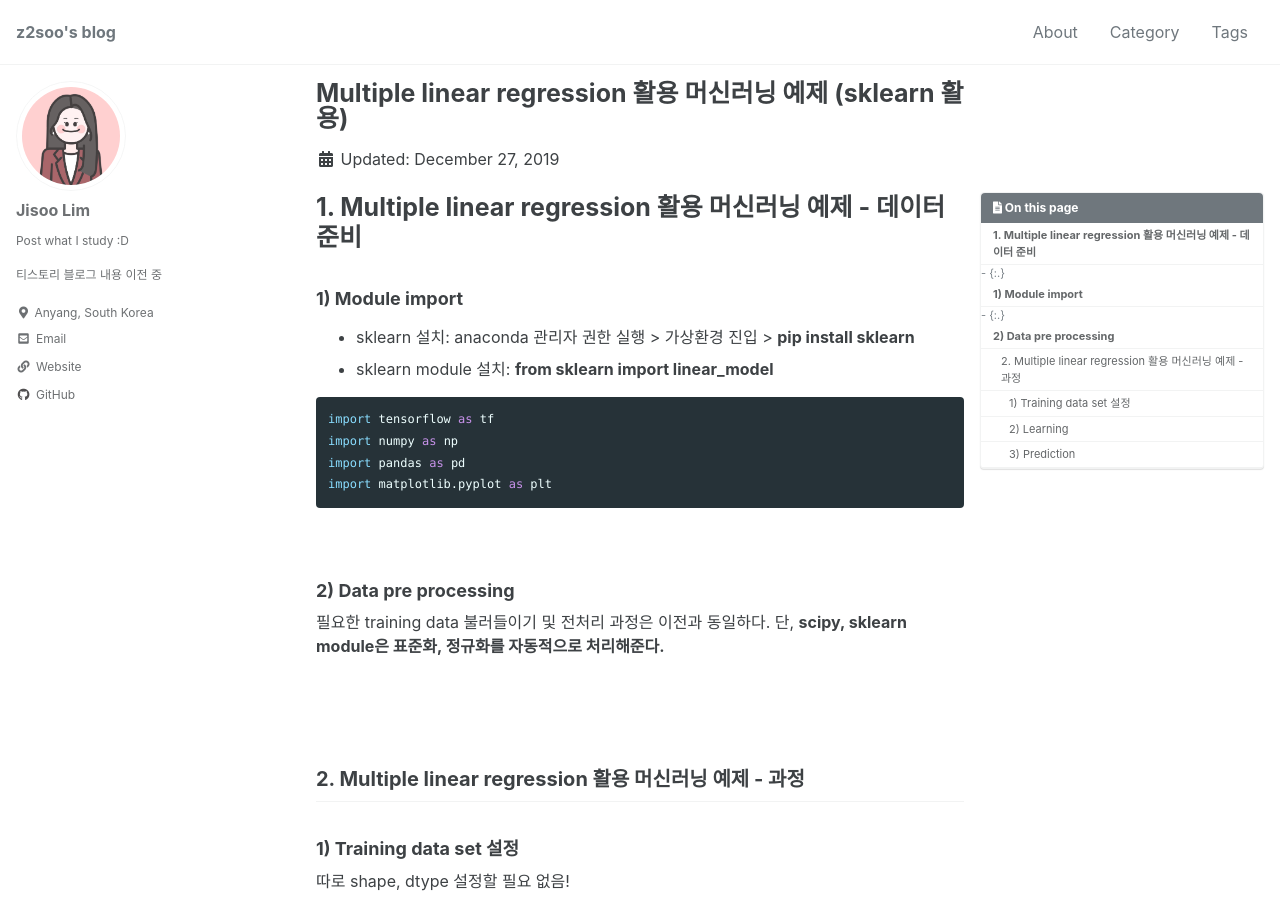
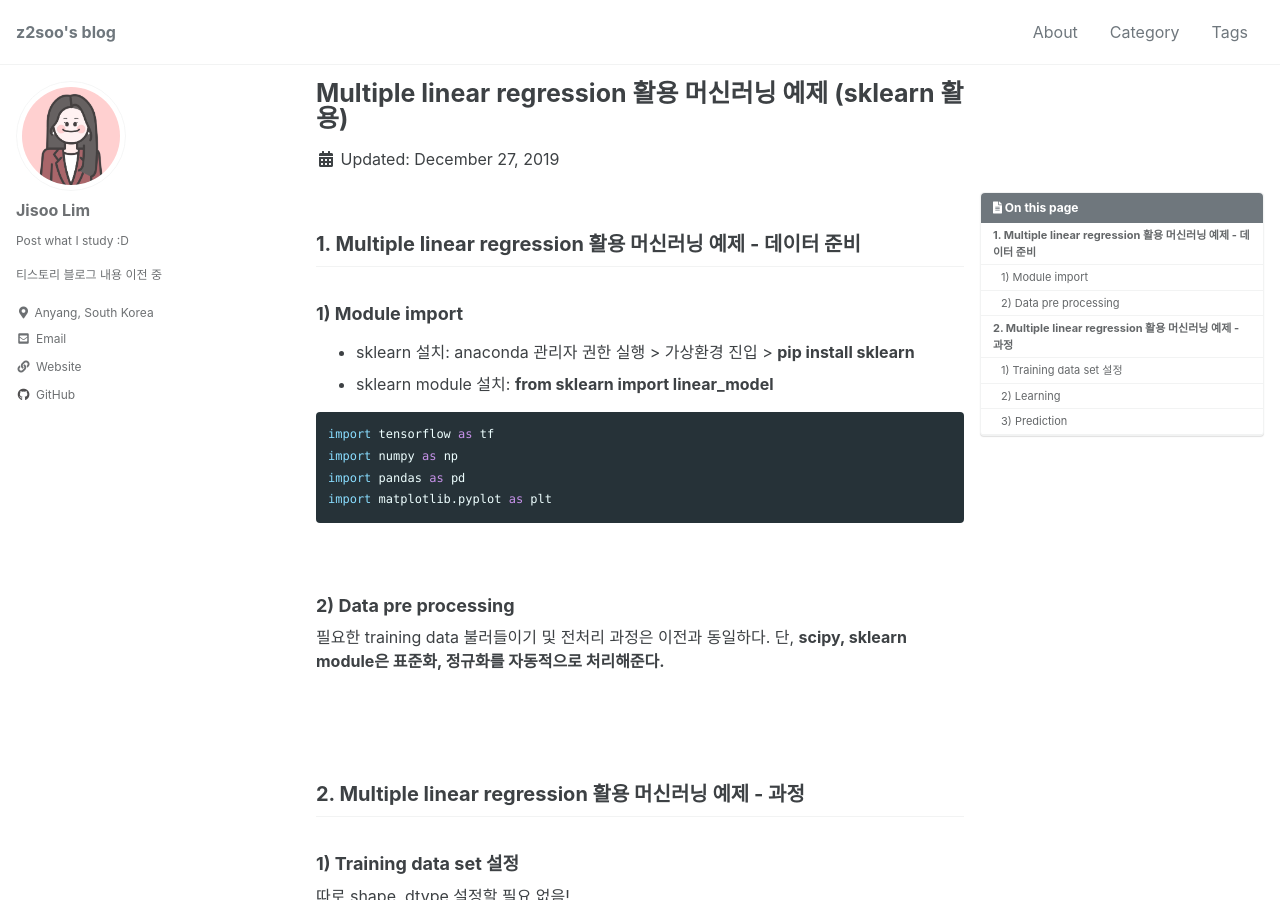
Before and after one commit to z2soo/z2soo.github.io, a Jekyll site: the page built from _posts/2019-12-27-Multiple-linear-regression-활용-머신러닝-예제-(sklearn-활용).md, in a window 1280 px wide and 900 px high. Built offline with Jekyll 4.4.1, drawn with Linux system fonts in a browser that asks for light colours; cached includes are drawn as plain includes.

```diff
--- a/_posts/2019-12-27-Multiple-linear-regression-활용-머신러닝-예제-(sklearn-활용).md
+++ b/_posts/2019-12-27-Multiple-linear-regression-활용-머신러닝-예제-(sklearn-활용).md
@@ -12,7 +12,7 @@ tags:
 toc: true
 ---
 
-# 1. Multiple linear regression 활용 머신러닝 예제 - 데이터 준비
+## 1. Multiple linear regression 활용 머신러닝 예제 - 데이터 준비
 
 ### 1) Module import
 
```
